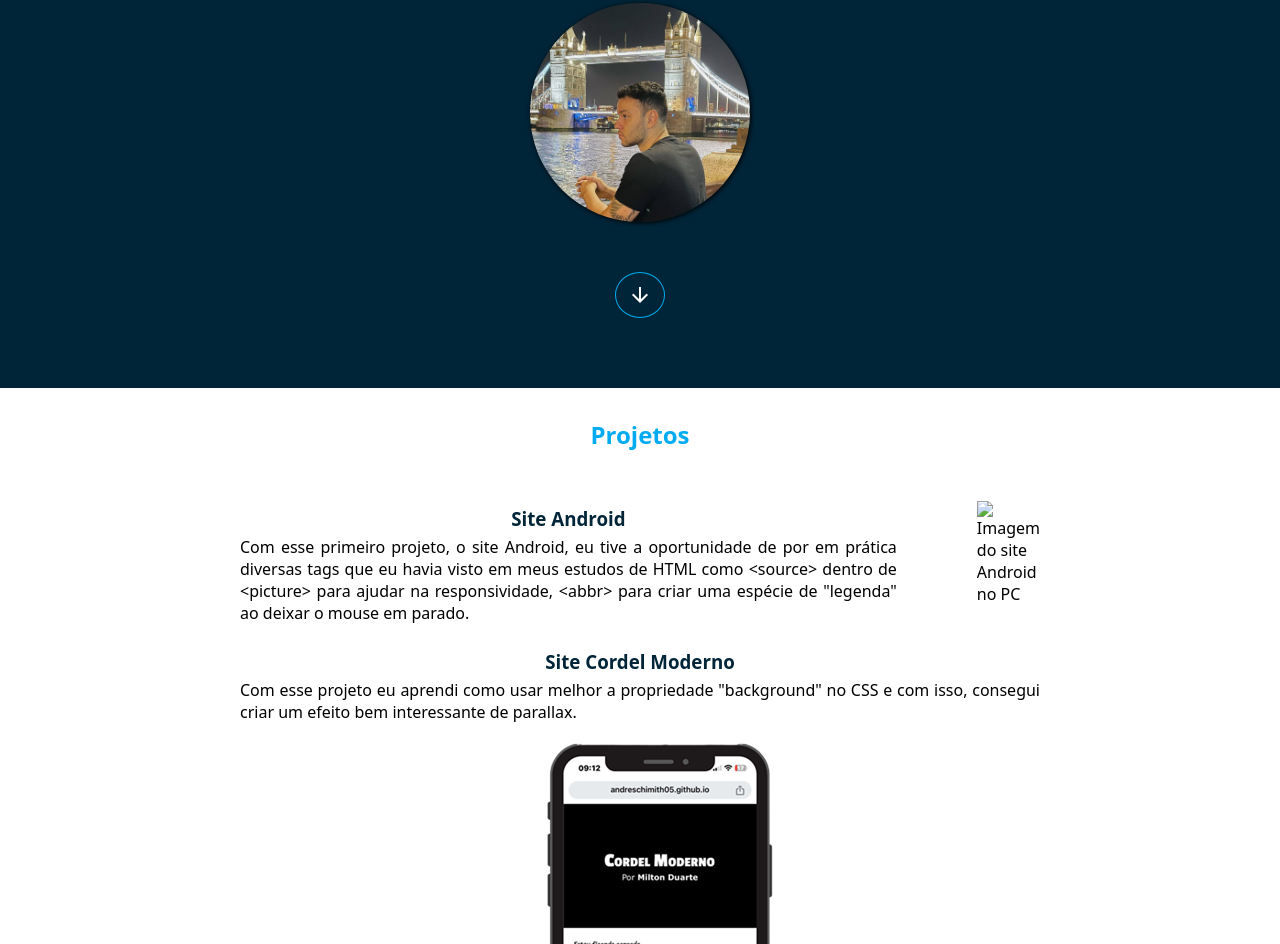
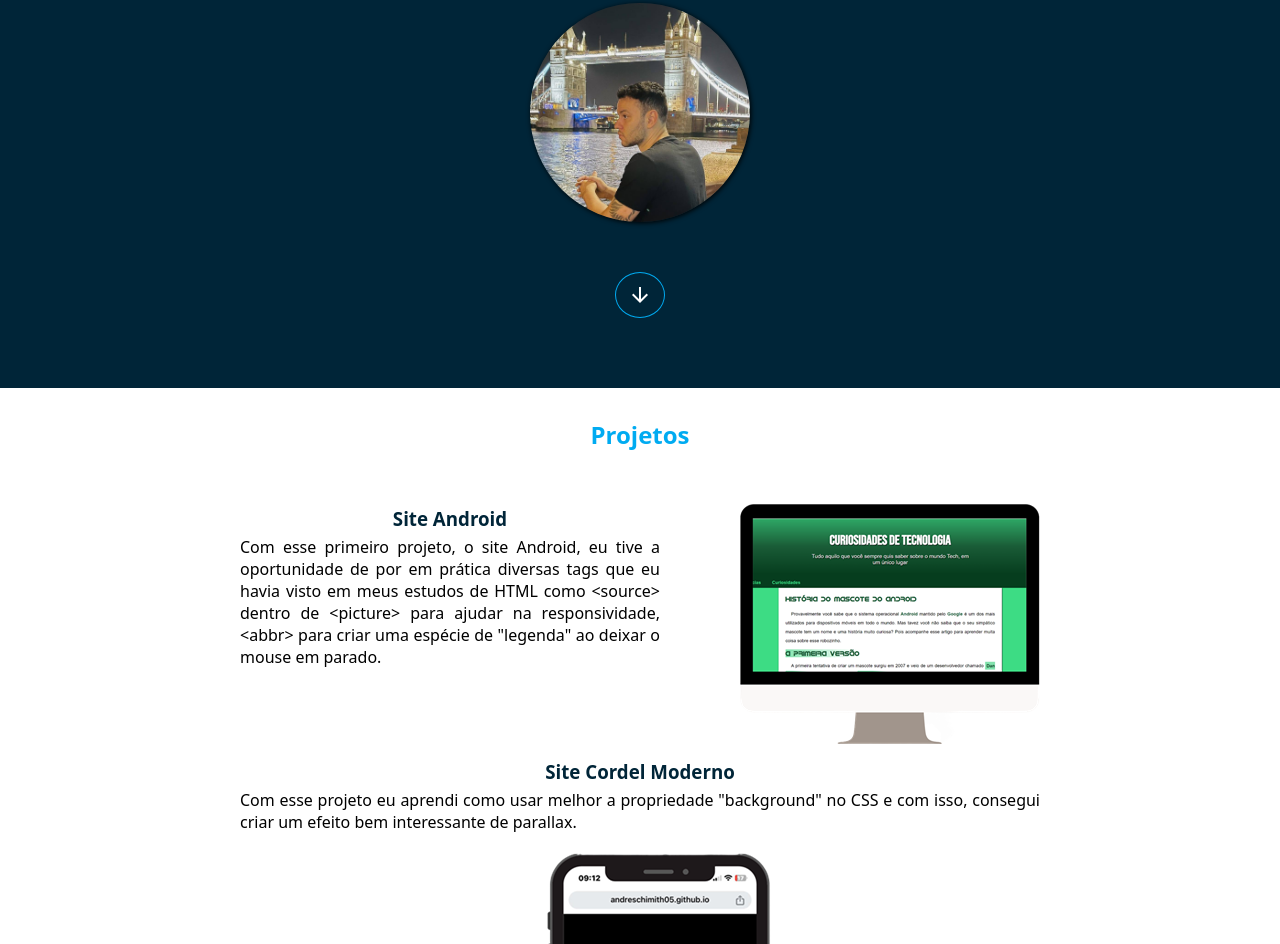
Before and after one commit to AndreSchimith05/github-portifolio, a plain HTML site: page index.html in a window 1280 px wide. Shown: the part 326-1270 px from the top of the page. Drawn offline with nearby package versions, Linux system fonts and the light colour scheme.

Commit message:
Update index.html

```diff
--- a/index.html
+++ b/index.html
@@ -49,7 +49,7 @@
                 <picture>
                     <source media="(max-width:768px)" srcset="./imagens/android.png">
                     <source media="(max-width:1025px)" srcset="./imagens/android-ipad.png">
-                    <img src=".imagens/android-pc1.png" alt="Imagem do site Android no PC">
+                    <img src="imagens/android-pc1.png" alt="Imagem do site Android no PC">
                 </picture>
             </section>
             <section class="sections">
```
